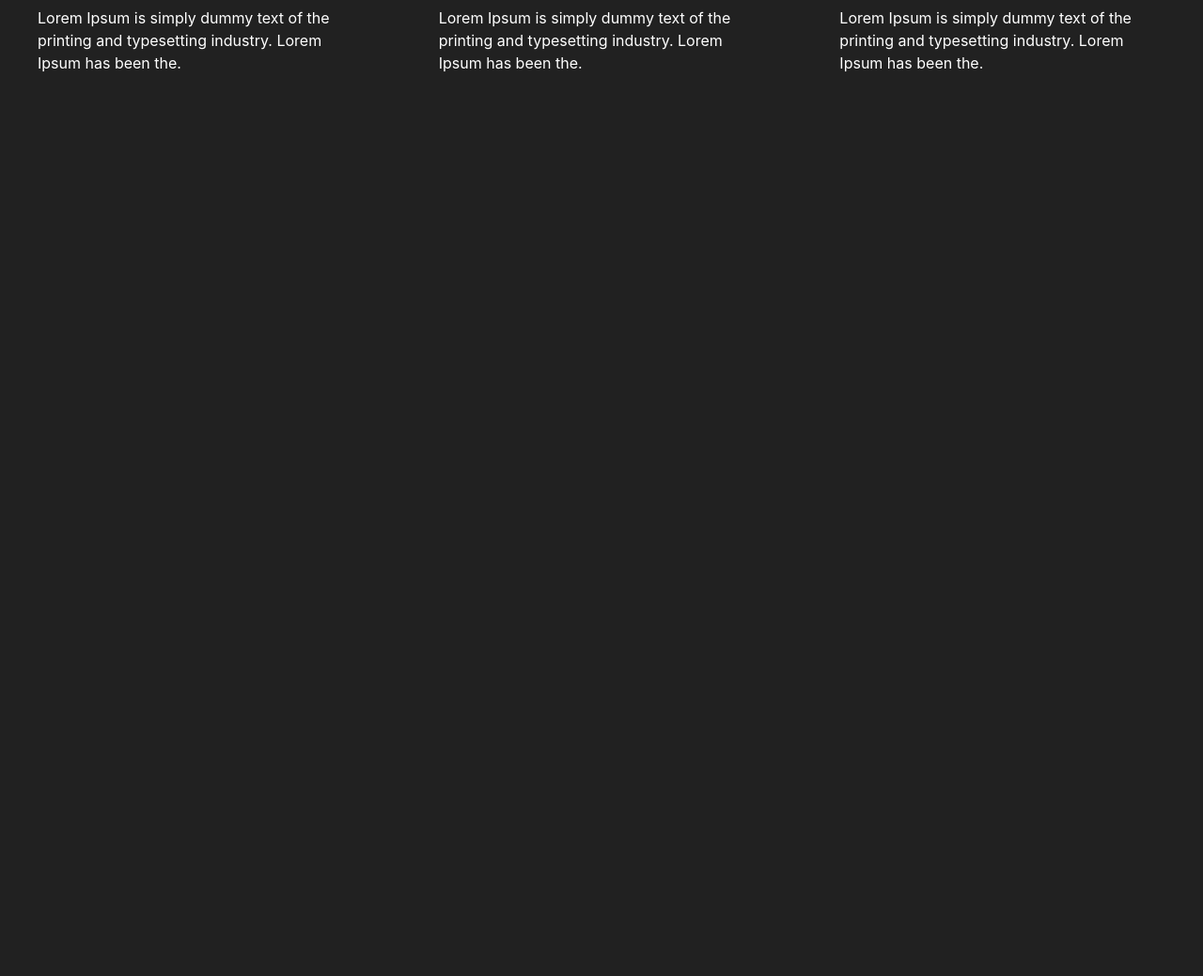
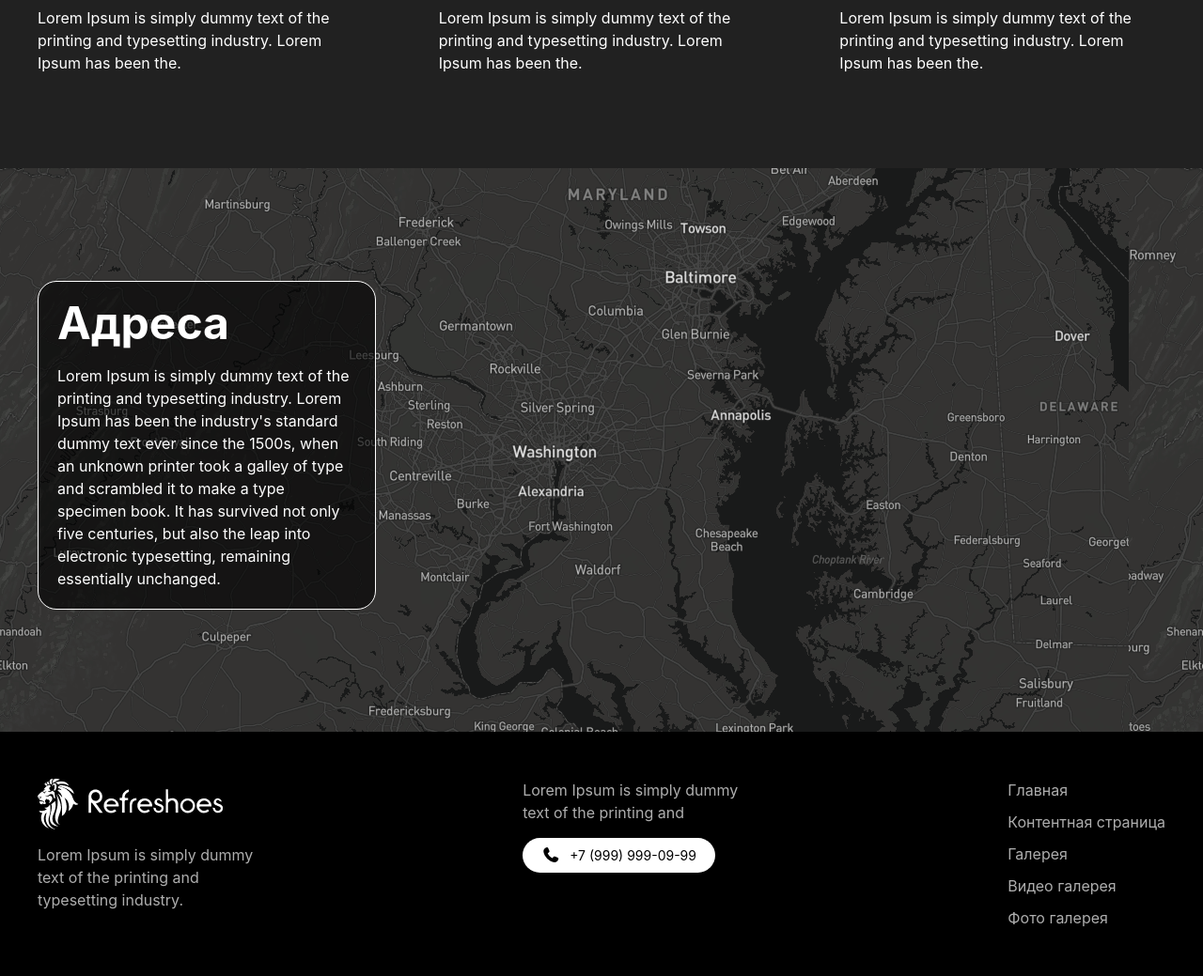
Before and after one commit to MuhammadzodaYunus/Third-Branch-HW, a website: page src/second-page/index.html in a window 1280 px wide. Shown: the part 2314-3353 px from the top of the page at 94% size. Before the commit the page ends 2393 px from the top, so only its background shows below. Drawn offline with nearby package versions, Linux system fonts and the light colour scheme; files that its build step writes are made by us from their sources; files whose address does not match are found by name.

Commit message:
feat: create last part by second-page

```diff
--- a/src/second-page/index.html
+++ b/src/second-page/index.html
@@ -81,70 +81,146 @@
                 <img class="w-[250px] h-[300px] rounded-2xl" src="../../img.png/13 51.png" alt="">
             </div>
         </div>
+    </section>
 
+    <article>
         <div class="max-w-[1200px] m-auto mt-[100px]">
             <div class="flex lg:flex-row flex-col gap-20  mt-[50px]">
                 <div class="lg:m-0 m-auto">
                     <img src="../../img.png/43.png" alt="">
-                    <p class="mt-[10px] text-white">Lorem Ipsum is simply dummy text of the <br> printing and typesetting industry. Lorem <br> Ipsum has been
+                    <p class="mt-[10px] text-white">Lorem Ipsum is simply dummy text of the <br> printing and
+                        typesetting
+                        industry. Lorem <br> Ipsum has been
                         the.
                     </p>
                 </div>
                 <div class="lg:m-0 m-auto">
                     <img src="../../img.png/33 (1).png" alt="">
-                    <p class="mt-[10px] text-white">Lorem Ipsum is simply dummy text of the <br> printing and typesetting industry. Lorem <br> Ipsum has been
+                    <p class="mt-[10px] text-white">Lorem Ipsum is simply dummy text of the <br> printing and
+                        typesetting
+                        industry. Lorem <br> Ipsum has been
                         the.
                     </p>
                 </div>
                 <div class="lg:m-0 m-auto">
                     <img src="../..//img.png/17.png" alt="">
-                    <p class="mt-[10px] text-white">Lorem Ipsum is simply dummy text of the <br> printing and typesetting industry. Lorem <br> Ipsum has been
+                    <p class="mt-[10px] text-white">Lorem Ipsum is simply dummy text of the <br> printing and
+                        typesetting
+                        industry. Lorem <br> Ipsum has been
                         the.
                     </p>
                 </div>
             </div>
-             <div class="flex lg:flex-row flex-col gap-20 mt-[50px]">
+            <div class="flex lg:flex-row flex-col gap-20 mt-[50px]">
                 <div class="lg:m-0 m-auto">
                     <img src="../../img.png/22.png" alt="">
-                    <p class="mt-[10px] text-white">Lorem Ipsum is simply dummy text of the <br> printing and typesetting industry. Lorem <br> Ipsum has been
+                    <p class="mt-[10px] text-white">Lorem Ipsum is simply dummy text of the <br> printing and
+                        typesetting
+                        industry. Lorem <br> Ipsum has been
                         the.
                     </p>
                 </div>
                 <div class="lg:m-0 m-auto">
                     <img src="../../img.png/35.png" alt="">
-                    <p class="mt-[10px] text-white">Lorem Ipsum is simply dummy text of the <br> printing and typesetting industry. Lorem <br> Ipsum has been
+                    <p class="mt-[10px] text-white">Lorem Ipsum is simply dummy text of the <br> printing and
+                        typesetting
+                        industry. Lorem <br> Ipsum has been
                         the.
                     </p>
                 </div>
                 <div class="lg:m-0 m-auto">
                     <img src="../..//img.png/61.png" alt="">
-                    <p class="mt-[10px] text-white">Lorem Ipsum is simply dummy text of the <br> printing and typesetting industry. Lorem <br> Ipsum has been
+                    <p class="mt-[10px] text-white">Lorem Ipsum is simply dummy text of the <br> printing and
+                        typesetting
+                        industry. Lorem <br> Ipsum has been
                         the.
                     </p>
                 </div>
             </div>
-             <div class="flex lg:flex-row flex-col gap-20 mt-[50px]">
+            <div class="flex lg:flex-row flex-col gap-20 mt-[50px]">
                 <div class="lg:m-0 m-auto">
                     <img src="../../img.png/46.png" alt="">
-                    <p class="mt-[10px] text-white">Lorem Ipsum is simply dummy text of the <br> printing and typesetting industry. Lorem <br> Ipsum has been
+                    <p class="mt-[10px] text-white">Lorem Ipsum is simply dummy text of the <br> printing and
+                        typesetting
+                        industry. Lorem <br> Ipsum has been
                         the.
                     </p>
                 </div>
                 <div class="lg:m-0 m-auto">
                     <img src="../../img.png/67.png" alt="">
-                    <p class="mt-[10px] text-white">Lorem Ipsum is simply dummy text of the <br> printing and typesetting industry. Lorem <br> Ipsum has been
+                    <p class="mt-[10px] text-white">Lorem Ipsum is simply dummy text of the <br> printing and
+                        typesetting
+                        industry. Lorem <br> Ipsum has been
                         the.
                     </p>
                 </div>
                 <div class="lg:m-0 m-auto">
                     <img src="../..//img.png/70.png" alt="">
-                    <p class="mt-[10px] text-white">Lorem Ipsum is simply dummy text of the <br> printing and typesetting industry. Lorem <br> Ipsum has been
+                    <p class="mt-[10px] text-white">Lorem Ipsum is simply dummy text of the <br> printing and
+                        typesetting
+                        industry. Lorem <br> Ipsum has been
                         the.
                     </p>
                 </div>
             </div>
         </div>
-    </section>
+
+        <div class="bg-2 mt-[100px]">
+            <div class="max-w-[1200px] m-auto">
+                <div
+                    class="lg:w-[30%] w-[80%] p-[20px] bg-[#00000099] rounded-[20px]  border-1 border-white relative top-30">
+                    <h2 class="text-5xl font-bold text-white">Адреса</h2>
+                    <p class="mt-[20px] text-white">Lorem Ipsum is simply dummy text of the printing and typesetting
+                        industry. Lorem Ipsum has been
+                        the industry's standard dummy text ever since the 1500s, when an unknown printer took a galley
+                        of type and scrambled it to make a type specimen book. It has survived not only five centuries,
+                        but also the leap into electronic typesetting, remaining essentially unchanged.
+                    </p>
+                </div>
+            </div>
+        </div>
+    </article>
+
+    <footer class="bg-black py-[50px]">
+        <div class="max-w-[1200px] m-auto flex
+                lg:flex-row flex-col
+                justify-between items-start
+                text-white gap-[40px]">
+
+            <div>
+                <img src="../../img.png/Refreshoes_LOGO копия 1.png" alt="logo" class="mb-[15px]">
+                <p class="text-[#AEAEAE] max-w-[250px]">
+                    Lorem Ipsum is simply dummy text of the printing
+                    and typesetting industry.
+                </p>
+            </div>
+
+            <div>
+                <p class="text-[#AEAEAE] mb-[15px] max-w-[250px]">
+                    Lorem Ipsum is simply dummy text of the printing and
+                </p>
+
+                <div class="flex items-center gap-[10px]
+                        bg-white text-black
+                        px-[20px] py-[8px]
+                        rounded-[30px] w-fit">
+                    <i class="fa-solid fa-phone"></i>
+                    <p class="text-[14px]">
+                        +7 (999) 999-09-99
+                    </p>
+                </div>
+            </div>
+
+            <div class="flex flex-col gap-[10px] text-[#AEAEAE]">
+                <p>Главная</p>
+                <p>Контентная страница</p>
+                <p>Галерея</p>
+                <p>Видео галерея</p>
+                <p>Фото галерея</p>
+            </div>
+
+        </div>
+    </footer>
 </body>
 
 </html>
```
